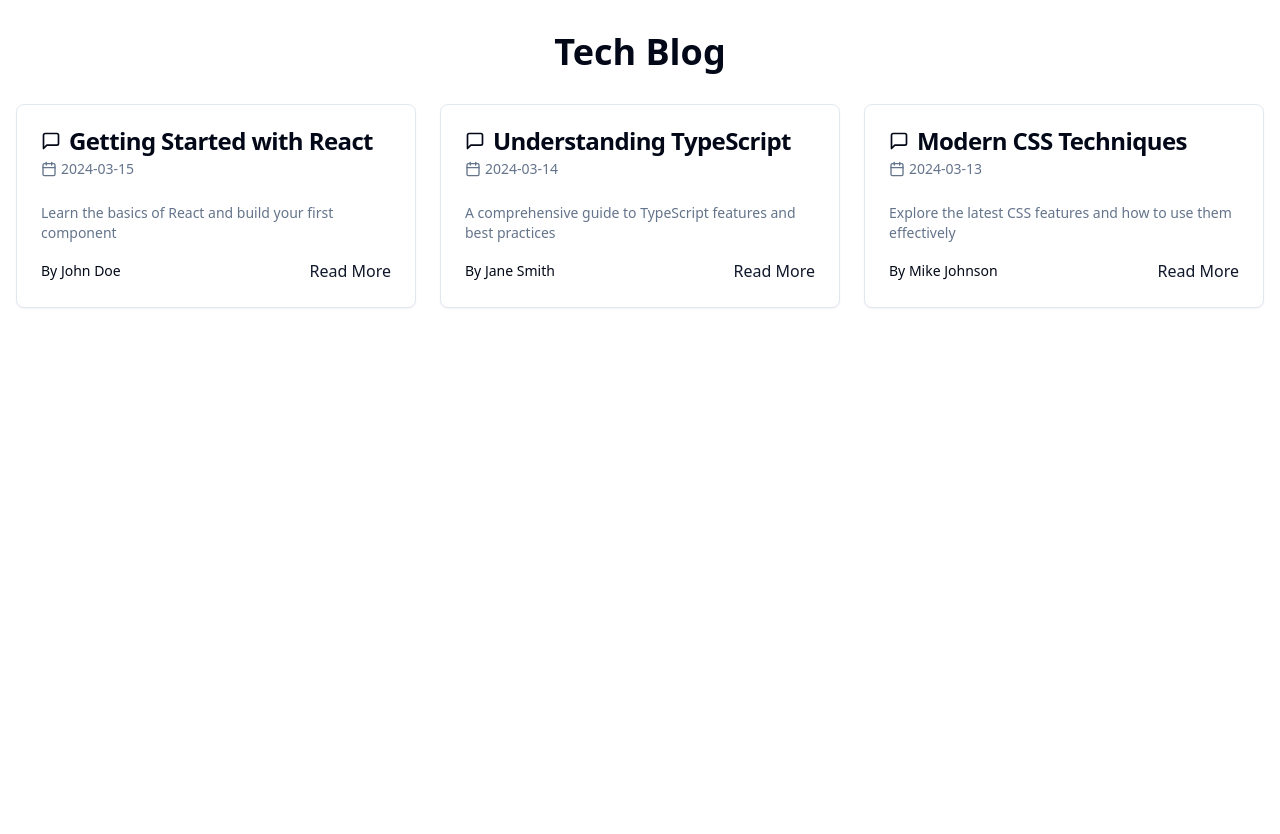
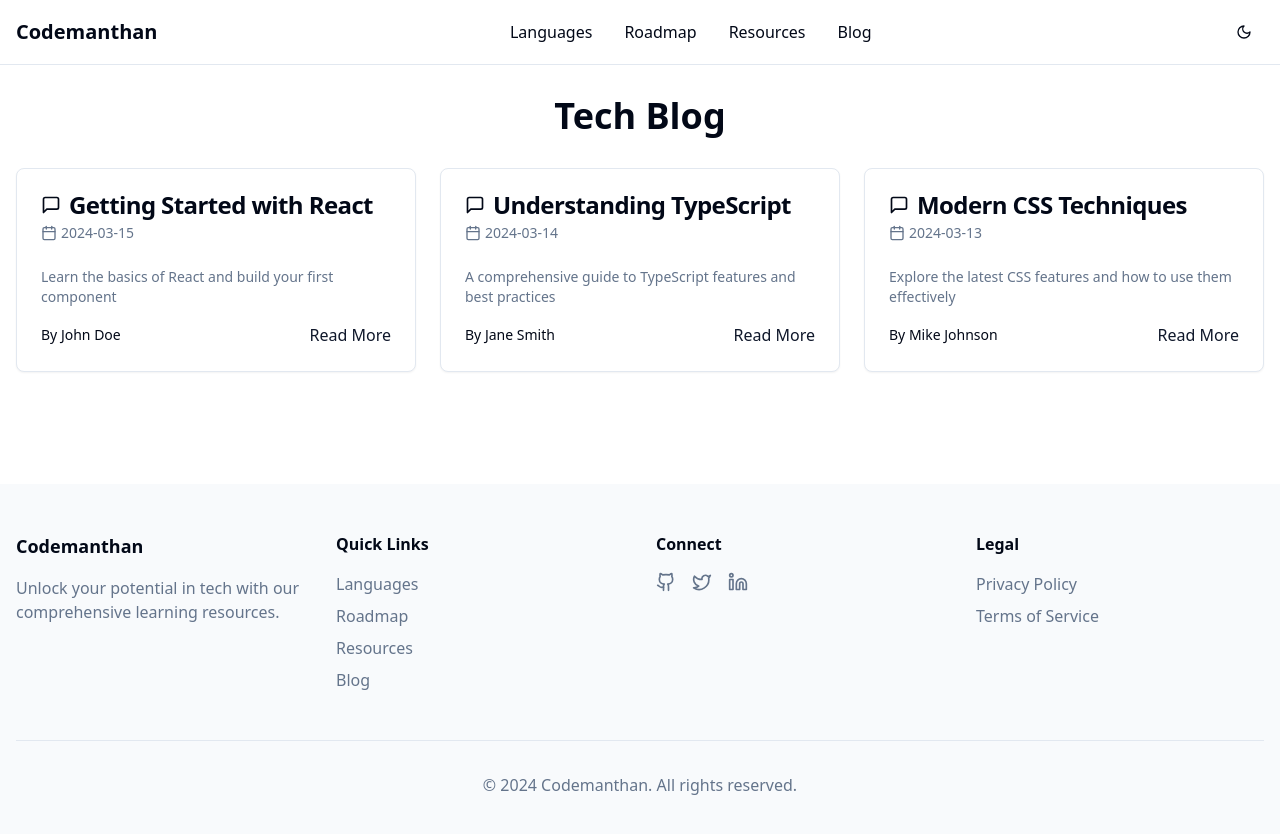
Before and after one commit to careermint/CodeManthan, a React (Vite) app: page /blog in a window 1280 px wide. Shown: the top 834 px of the page. Before the commit the page ends 800 px from the top, so only its background shows below. Built offline with nearby package versions, Linux system fonts and the light colour scheme.

Commit message:
Add navigation bar and footer
Implemented a navigation bar to link all pages and added a footer for enhanced site navigation and information.
[skip gpt_engineer]

```diff
--- a/src/App.tsx
+++ b/src/App.tsx
@@ -4,6 +4,8 @@ import { TooltipProvider } from "@/components/ui/tooltip";
 import { ThemeProvider } from "next-themes";
 import { QueryClient, QueryClientProvider } from "@tanstack/react-query";
 import { BrowserRouter, Routes, Route } from "react-router-dom";
+import Navbar from "./components/Navbar";
+import Footer from "./components/Footer";
 import Index from "./pages/Index";
 import Languages from "./pages/Languages";
 import Roadmap from "./pages/Roadmap";
@@ -19,6 +21,9 @@ const App = () => (
         <Toaster />
         <Sonner />
         <BrowserRouter>
+          <div className="min-h-screen flex flex-col">
+            <Navbar />
+            <main className="flex-grow pt-16">
               <Routes>
                 <Route path="/" element={<Index />} />
                 <Route path="/languages" element={<Languages />} />
@@ -26,6 +31,9 @@ const App = () => (
                 <Route path="/resources" element={<Resources />} />
                 <Route path="/blog" element={<Blog />} />
               </Routes>
+            </main>
+            <Footer />
+          </div>
         </BrowserRouter>
       </TooltipProvider>
     </ThemeProvider>
--- /dev/null
+++ b/src/components/Footer.tsx
@@ -0,0 +1,70 @@
+import { Link } from "react-router-dom";
+import { Github, Twitter, Linkedin } from "lucide-react";
+
+const Footer = () => {
+  return (
+    <footer className="bg-muted/50 py-12 mt-20">
+      <div className="container mx-auto px-4">
+        <div className="grid grid-cols-1 md:grid-cols-4 gap-8">
+          <div>
+            <h3 className="font-bold text-lg mb-4">Codemanthan</h3>
+            <p className="text-muted-foreground">
+              Unlock your potential in tech with our comprehensive learning resources.
+            </p>
+          </div>
+
+          <div>
+            <h4 className="font-semibold mb-4">Quick Links</h4>
+            <div className="space-y-2">
+              <Link to="/languages" className="block text-muted-foreground hover:text-primary transition-colors">
+                Languages
+              </Link>
+              <Link to="/roadmap" className="block text-muted-foreground hover:text-primary transition-colors">
+                Roadmap
+              </Link>
+              <Link to="/resources" className="block text-muted-foreground hover:text-primary transition-colors">
+                Resources
+              </Link>
+              <Link to="/blog" className="block text-muted-foreground hover:text-primary transition-colors">
+                Blog
+              </Link>
+            </div>
+          </div>
+
+          <div>
+            <h4 className="font-semibold mb-4">Connect</h4>
+            <div className="flex space-x-4">
+              <a href="https://github.com" target="_blank" rel="noopener noreferrer" className="text-muted-foreground hover:text-primary transition-colors">
+                <Github className="h-5 w-5" />
+              </a>
+              <a href="https://twitter.com" target="_blank" rel="noopener noreferrer" className="text-muted-foreground hover:text-primary transition-colors">
+                <Twitter className="h-5 w-5" />
+              </a>
+              <a href="https://linkedin.com" target="_blank" rel="noopener noreferrer" className="text-muted-foreground hover:text-primary transition-colors">
+                <Linkedin className="h-5 w-5" />
+              </a>
+            </div>
+          </div>
+
+          <div>
+            <h4 className="font-semibold mb-4">Legal</h4>
+            <div className="space-y-2">
+              <a href="#" className="block text-muted-foreground hover:text-primary transition-colors">
+                Privacy Policy
+              </a>
+              <a href="#" className="block text-muted-foreground hover:text-primary transition-colors">
+                Terms of Service
+              </a>
+            </div>
+          </div>
+        </div>
+
+        <div className="mt-12 pt-8 border-t text-center text-muted-foreground">
+          <p>&copy; {new Date().getFullYear()} Codemanthan. All rights reserved.</p>
+        </div>
+      </div>
+    </footer>
+  );
+};
+
+export default Footer;
--- /dev/null
+++ b/src/components/Navbar.tsx
@@ -0,0 +1,53 @@
+import { Link } from "react-router-dom";
+import { useTheme } from "next-themes";
+import { Button } from "./ui/button";
+import { Sun, Moon } from "lucide-react";
+import { useToast } from "@/hooks/use-toast";
+
+const Navbar = () => {
+  const { theme, setTheme } = useTheme();
+  const { toast } = useToast();
+
+  return (
+    <nav className="fixed top-0 left-0 right-0 z-50 bg-background/80 backdrop-blur-sm border-b">
+      <div className="container mx-auto px-4">
+        <div className="flex items-center justify-between h-16">
+          <Link to="/" className="text-xl font-bold hover:text-primary transition-colors">
+            Codemanthan
+          </Link>
+
+          <div className="hidden md:flex items-center space-x-8">
+            <Link to="/languages" className="hover:text-primary transition-colors">
+              Languages
+            </Link>
+            <Link to="/roadmap" className="hover:text-primary transition-colors">
+              Roadmap
+            </Link>
+            <Link to="/resources" className="hover:text-primary transition-colors">
+              Resources
+            </Link>
+            <Link to="/blog" className="hover:text-primary transition-colors">
+              Blog
+            </Link>
+          </div>
+
+          <Button
+            variant="ghost"
+            size="icon"
+            onClick={() => {
+              setTheme(theme === "dark" ? "light" : "dark");
+              toast({
+                title: `Switched to ${theme === "dark" ? "light" : "dark"} mode`,
+                duration: 1500,
+              });
+            }}
+          >
+            {theme === "dark" ? <Sun className="h-5 w-5" /> : <Moon className="h-5 w-5" />}
+          </Button>
+        </div>
+      </div>
+    </nav>
+  );
+};
+
+export default Navbar;
```
Lines whose indentation alone changed are shown as unchanged.
